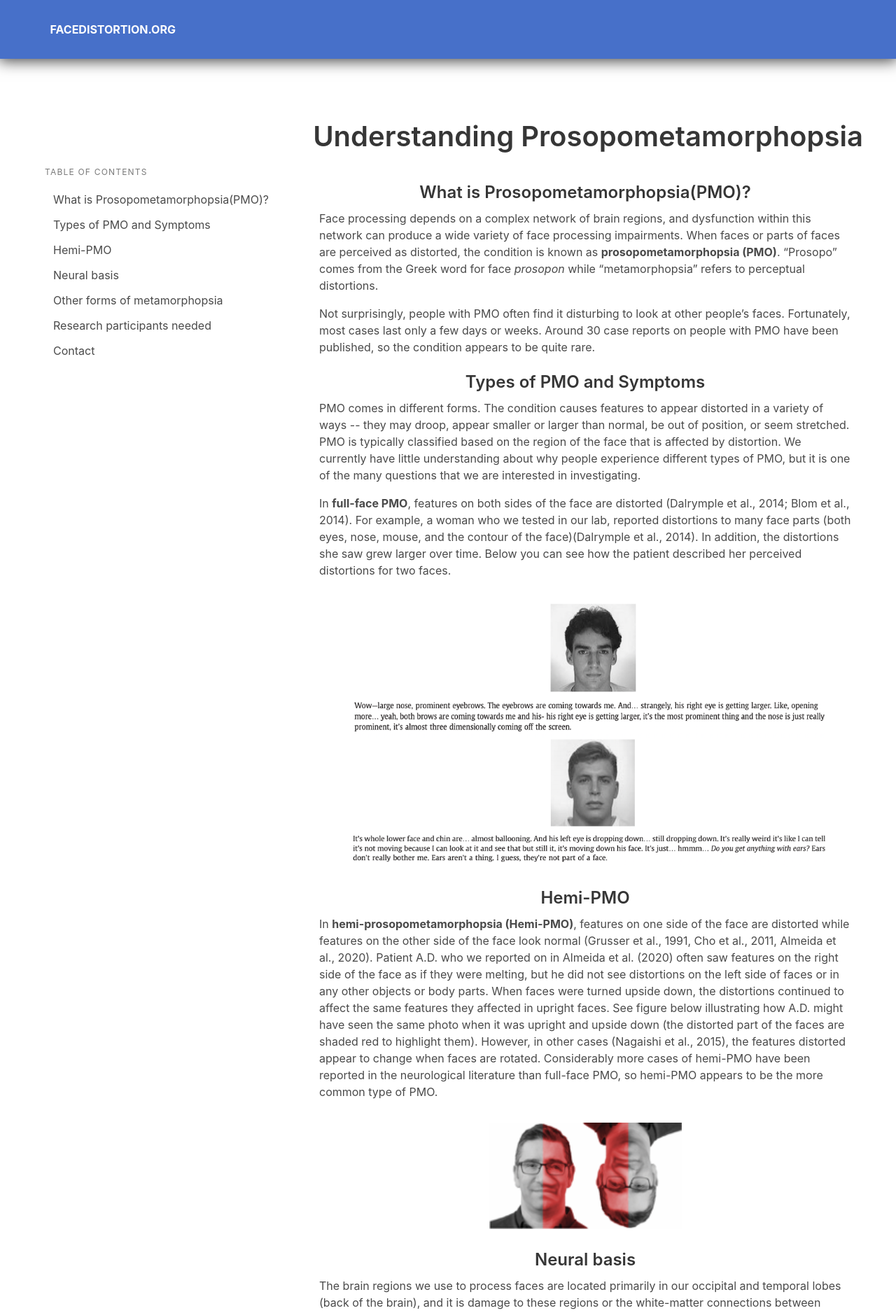
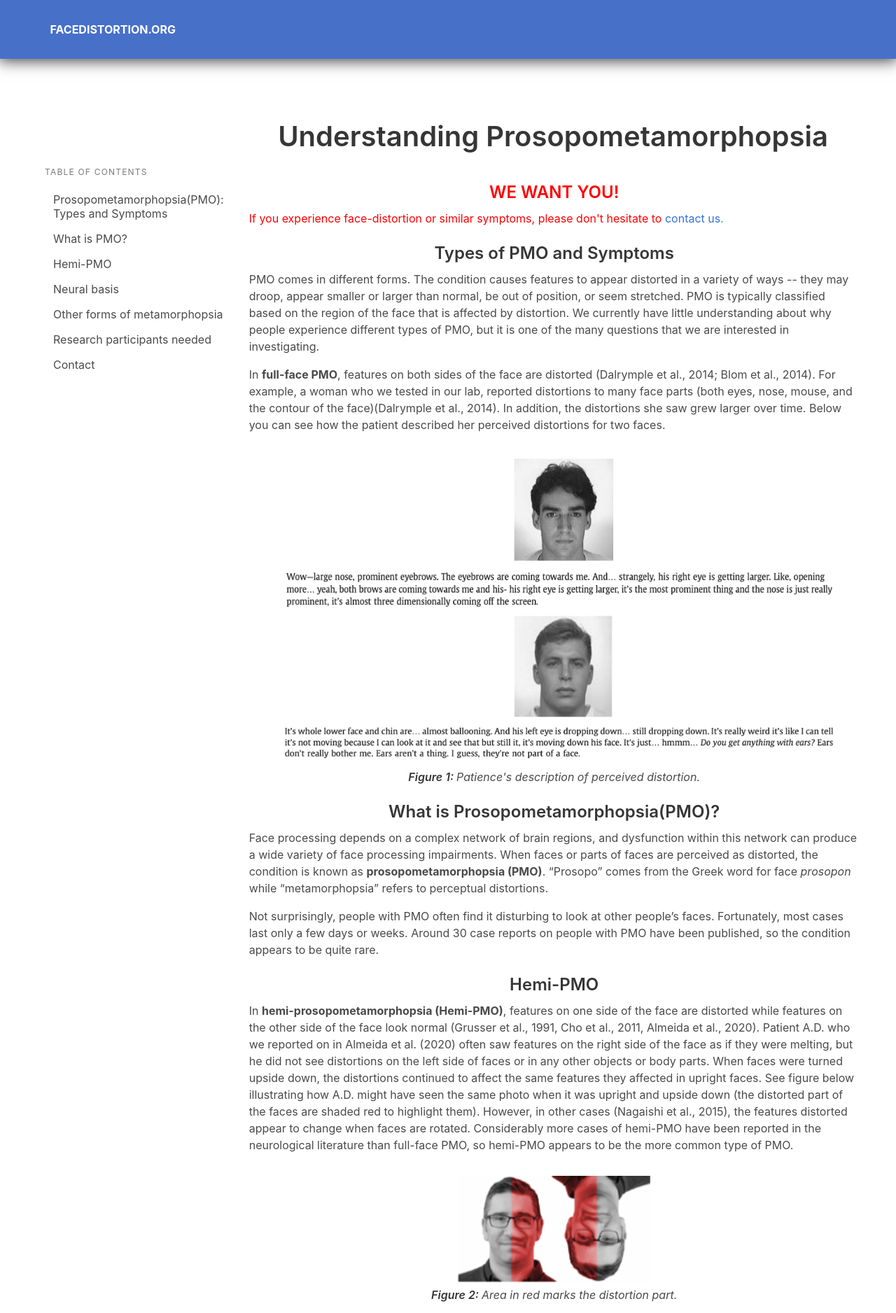
Before and after one commit to ryezyy11/hemiPMO.org, a Jekyll site: the page built from index.html, in a window 1280 px wide. Shown: the top 1876 px of the page at 70% size. Built offline with Jekyll 4.4.1, drawn with Linux system fonts in a browser that asks for light colours; some of the changed text lies outside the part shown.

Commit message:
Third Revision

```diff
--- a/_sass/bulma-0.8.0/sass/components/menu.sass
+++ b/_sass/bulma-0.8.0/sass/components/menu.sass
@@ -25,6 +25,9 @@
     font-size: $size-medium
   &.is-large
     font-size: $size-large
+
+.menu-container
+  position: static
 
 .menu-list
   line-height: $menu-list-line-height
--- a/_sass/bulma-0.8.0/sass/elements/title.sass
+++ b/_sass/bulma-0.8.0/sass/elements/title.sass
@@ -54,7 +54,7 @@
 
 .title.is-2
   position: relative
-  left: 200px
+  left: 150px
 
 .subtitle
   color: $subtitle-color
--- a/_sass/bulma-0.8.0/sass/grid/columns.sass
+++ b/_sass/bulma-0.8.0/sass/grid/columns.sass
@@ -194,7 +194,7 @@
       &.is-#{$i},
       &.is-#{$i}-tablet
         flex: none
-        width: percentage($i / 12)
+        width: percentage($i / 10.5)
       &.is-offset-#{$i},
       &.is-offset-#{$i}-tablet
         margin-left: percentage($i / 12)
--- a/index.html
+++ b/index.html
@@ -8,12 +8,13 @@
 permalink: /
 ---
 <div class="columns">
-    <div class="column is-4">
+    <div class="column is-offest-0">
+        <div class="menu-container">
             <aside class="menu">
                 <h2 class="menu-label" id="S_TOC">Table of Contents</h2>
                 <ul class="menu-list">
-                <li><a href="#S_Definition">What is Prosopometamorphopsia(PMO)?</a></li>
-                <li><a href="#S_Symptoms">Types of PMO and Symptoms</a></li>
+                    <li><a href="#S_Symptoms">Prosopometamorphopsia(PMO): Types and Symptoms</a></li>
+                    <li><a href="#S_Definition">What is PMO?</a></li>
                     <li><a href="#S_Hemi">Hemi-PMO</a></li>
                     <li><a href="#S_Organization">Neural basis</a></li>
                     <li><a href="#S_MO">Other forms of metamorphopsia</a></li>
@@ -22,14 +23,12 @@
                 </ul>
             </aside>
         </div>
+    </div>
     <div class="column is-8">
         <article class="content">
-            <h2 id="S_Definition" class="title is-4">What is Prosopometamorphopsia(PMO)?</h2>
-            <p>
-                Face processing depends on a complex network of brain regions, and dysfunction within this network can produce a wide variety of face processing impairments. When faces or parts of faces are perceived as distorted, the condition is known as <b>prosopometamorphopsia (PMO)</b>. “Prosopo” comes from the Greek word for face <em>prosopon</em> while “metamorphopsia” refers to perceptual distortions.
-            </p>
-            <p>
-                Not surprisingly, people with PMO often find it disturbing to look at other people’s faces. Fortunately, most cases last only a few days or weeks. Around 30 case reports on people with PMO have been published, so the condition appears to be quite rare.
+            <h2  class="title is-4" style="color:red">WE WANT YOU!</h2>
+            <p style="color:red">
+                If you experience face-distortion or similar symptoms, please don't hesitate to <a href="#S_Participants">contact us.</a>
             </p>
         </article>
         <article class="content">
@@ -42,7 +41,19 @@
             </p>
             <figure>
                 <img src="{{ "/assets/images/research/narrative.png" | relative_url }}">
+                <figcaption>
+                    <span class="title is-6">Figure 1: </span>Patience's description of perceived distortion.
+                </figcaption>
             </figure>
+        </article>
+        <article class="content">
+            <h2 id="S_Definition" class="title is-4">What is Prosopometamorphopsia(PMO)?</h2>
+            <p>
+                Face processing depends on a complex network of brain regions, and dysfunction within this network can produce a wide variety of face processing impairments. When faces or parts of faces are perceived as distorted, the condition is known as <b>prosopometamorphopsia (PMO)</b>. “Prosopo” comes from the Greek word for face <em>prosopon</em> while “metamorphopsia” refers to perceptual distortions.
+            </p>
+            <p>
+                Not surprisingly, people with PMO often find it disturbing to look at other people’s faces. Fortunately, most cases last only a few days or weeks. Around 30 case reports on people with PMO have been published, so the condition appears to be quite rare.
+            </p>
         </article>
         <article class="content">
             <h2 id="S_Hemi" class="title is-4">Hemi-PMO</h2>
@@ -51,6 +62,9 @@
             </p>
             <figure>
                 <img src="{{ "/assets/images/research/hemi.png" | relative_url }}" height="225" width="275">
+                <figcaption>
+                    <span class="title is-6">Figure 2: </span>Area in red marks the distortion part.
+                </figcaption>
             </figure>
         </article>
         <article class="content">
@@ -60,6 +74,9 @@
             </p>
             <figure>
                 <img src="{{ "/assets/images/research/brain.png" | relative_url }}" height="320" width="480">
+                <figcaption>
+                    <span class="title is-6">Figure 3: </span>Location of the damage.
+                </figcaption>
             </figure>
         </article>
         <article class="content">
@@ -94,7 +111,7 @@
                             </figure>
                         </div>
                         <div class="column">
-                            <p class="title is-4">
+                            <p class="title is-4" style="text-align: justify;">
                                 {{ member.firstname }} {{ member.lastname }}
                             </p>
                             <p class="subtitle is-6 is-italic">
```
Also changed, not shown: _sass/bulma-0.8.0/css/bulma.css, 4 other files. Lines whose indentation alone changed are shown as unchanged.
